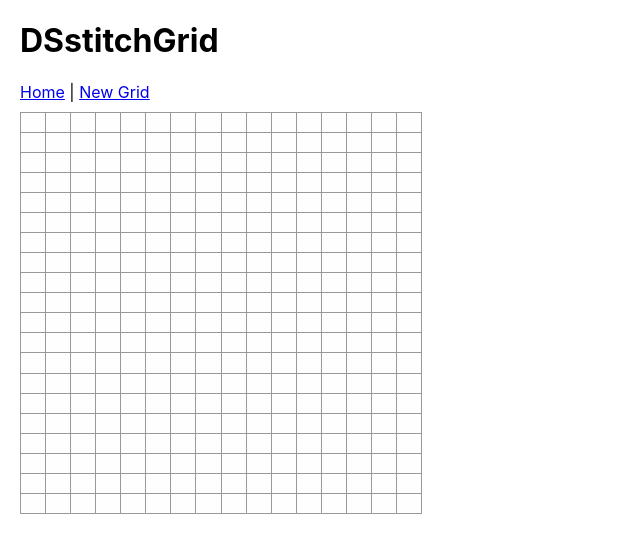
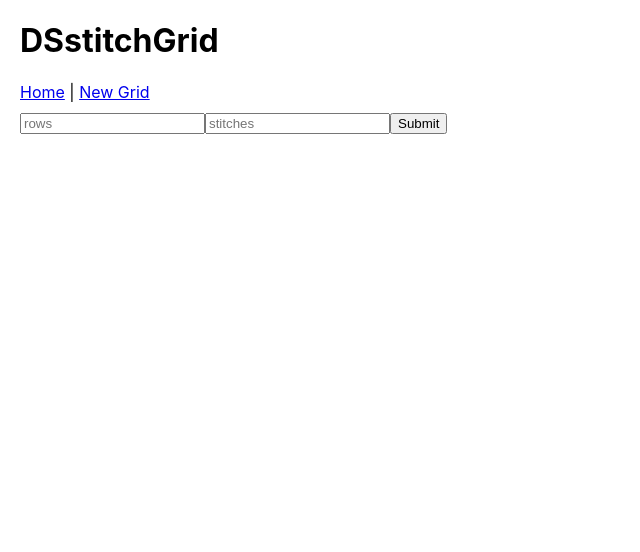
Before and after one commit to TracyRe/stitchgrid-poc, a React (Create React App) app: page /newgrid in a window 1280 px wide. Shown: the top 552 px of the page, without its empty margins (0-640 px from the left). Built offline with nearby package versions, Linux system fonts and the light colour scheme.

Commit message:
Remove new grid route to main page

```diff
--- a/src/components/Grid.jsx
+++ b/src/components/Grid.jsx
@@ -5,9 +5,9 @@ import PropTypes from 'prop-types';
 function Grid(props)  {
   let grid   = {};
 
-  function newGrid() {
-    props.AddNewGrid();
-  }
+  // function newGrid() {
+  //   props.AddNewGrid();
+  // }
 
     function renderBlock() {
       const st = 16
--- a/src/components/NewGrid.jsx
+++ b/src/components/NewGrid.jsx
@@ -1,27 +1,31 @@
 import React from 'react';
+import {withRouter} from 'react-router-dom';
 import Block from './Block';
 import PropTypes from 'prop-types';
 
 function NewGrid(props)  {
   let grid   = {};
 
-  function newGrid() {
-    props.AddNewGrid();
-  }
+  // function newGrid() {
+  //   props.AddNewGrid();
+  // }
 
-    function renderBlock() {
-      const st = 16
-      const r = 20
+    const renderBlock = (e) => {
+      e.preventDefault();
+      let st = e.target.st.value;
+      let r = e.target.r.value;
       let gridarr = [];
-
+      let masterArr = [];
       for (let j = 0; j < r; j ++) {
+        masterArr.push([]);
         for (let i = 0; i < st; i ++) {
-          gridarr.push(<Block key = {[j,i]} />)
+          masterArr[j].push('false');
         }
       }
-      return gridarr;
+      props.AddNewGrid(masterArr);
     }
 
+    // props.history.push('/');
 
     const gridStyle = {
       display: 'grid',
@@ -36,9 +40,14 @@ function NewGrid(props)  {
     };
 
     return (
-      <div
-        style={gridStyle}>
-        {renderBlock()}
+      <div>
+        <form onSubmit = {renderBlock}>
+          <input placeholder='rows' id='r'/>
+          <input placeholder='stitches' id='st'/>
+          <button type='submit'>Submit</button>
+        </form>
+
+
       </div>
     );
   }
@@ -47,6 +56,4 @@ NewGrid.propTypes = {
   grid: PropTypes.func
 };
 
-export default NewGrid;
-
-// onClick={() => props.onClick(i)}
+export default withRouter(NewGrid);
```
